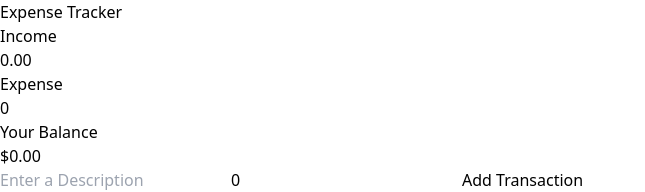
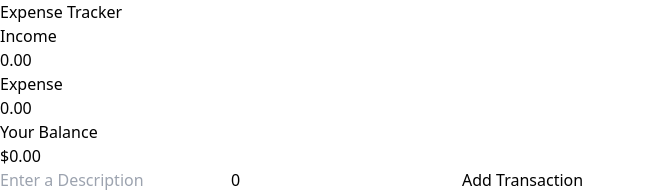
Before and after one commit to japrweb/expense-tracker, a React (Vite) app: page / in a window 1280 px wide. Shown: the top 192 px of the page, without its empty margins (0-645 px from the left). Built offline with nearby package versions, Linux system fonts and the light colour scheme.

Commit message:
Negative numbers in the expense - IncomeExpenses

```diff
--- a/src/components/IncomeExpenses.jsx
+++ b/src/components/IncomeExpenses.jsx
@@ -13,7 +13,7 @@ function IncomeExpenses() {
   const expense = amounts
     .filter((item) => item < 0)
     .reduce((acc, item) => (acc += item), 0)
-    .toFixed(2) * -1;
+    .toFixed(2);
 
   return (
     <>
```
Also changed, not shown: src/components/Header.jsx (deleted, +0 -9 lines).
